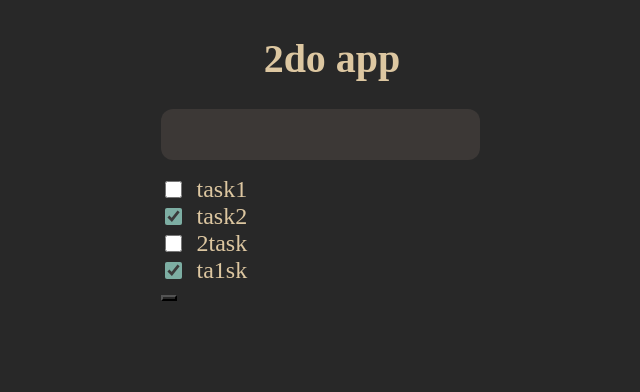
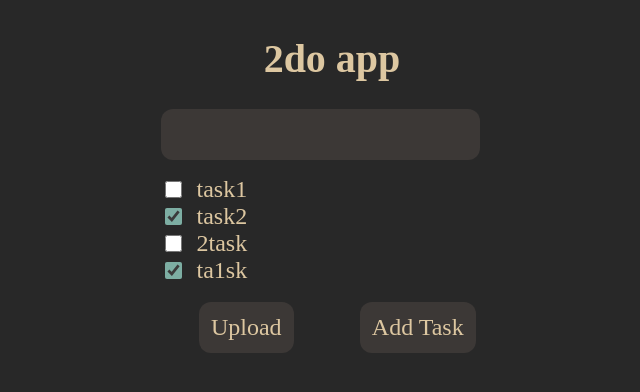
Before and after one commit to ritchielrez/2do-app, a React (Vite) app in the folder 2do-gui/: page / in a window 1280 px wide. Shown: the top 392 px of the page, without its empty margins (308-948 px from the left). Built offline with nearby package versions, Linux system fonts and the light colour scheme; a web font is replaced by a local one.

Commit message:
feat: add an upload button

```diff
--- a/2do-gui/src/App.tsx
+++ b/2do-gui/src/App.tsx
@@ -1,5 +1,4 @@
 import TodoList from "./TodoList.tsx";
-import { AddTodoBtn } from "./TodoList.tsx";
 import Search from "./Search.tsx";
 import { useState } from "react";
 
@@ -31,7 +30,10 @@ export default function App() {
         todos={todos}
         setTodos={setTodos}
       ></TodoList>
-      <AddTodoBtn></AddTodoBtn>
+      <div id="btns">
+        <button>Upload</button>
+        <button>Add Task</button>
+      </div>
     </>
   );
 }
--- a/2do-gui/src/TodoList.tsx
+++ b/2do-gui/src/TodoList.tsx
@@ -37,9 +37,3 @@ export default function TodoList(props: TodoListProps) {
     </div>
   );
 }
-
-export function AddTodoBtn() {
-  return (
-    <button id="add-todo-btn"></button>
-  )
-}
--- a/2do-gui/src/index.css
+++ b/2do-gui/src/index.css
@@ -26,30 +26,32 @@ body {
 header {
   justify-self: center;
 }
+
 h1::selection {
   background-color: var(--select);
 }
 
 input,
 button {
+  font-family: inherit;
+  font-size: 1.5em;
   box-sizing: border-box;
+  border-radius: 0.5em;
 }
 
 #search-bar {
   appearance: none;
+  border: none;
   outline: none;
   background-color: var(--bg1);
-  border: none;
-  border-radius: 0.5em;
   padding: 0.5em;
-  font-family: inherit;
-  font-size: 1.5em;
   margin-right: 1em;
 }
 
 #search-bar::selection {
   background-color: var(--select);
 }
+
 #search-bar:focus {
   border-color: var(--blue);
 }
@@ -64,6 +66,26 @@ button {
   grid-template-columns: 1em auto;
   gap: 0.5em;
 }
+
 label::selection {
   background-color: var(--select);
 }
+
+#btns {
+  display: grid;
+  /* justify-self: center; */
+  grid-template-columns: 1fr 1fr;
+}
+
+button {
+  border: none;
+  background-color: var(--bg1);
+  padding: 0.5em;
+  margin-top: 0.75em;
+  justify-self: center;
+}
+
+button:hover {
+  background-color: var(--blue);
+  color: var(--bg);
+}
```
